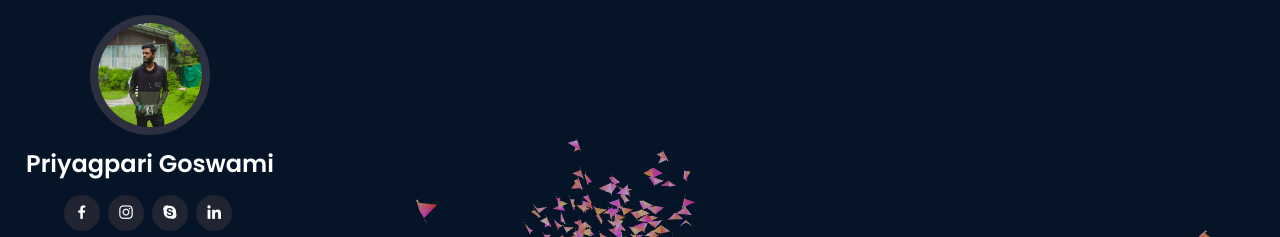
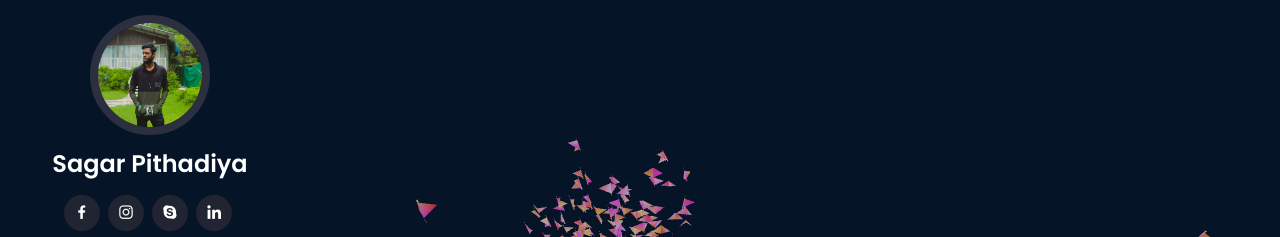
Before and after one commit to sagarpithadiyasp/Sagar-Portfolio, a plain HTML site: page index.html in a window 1280 px wide. Shown: the top 237 px of the page. Drawn offline with nearby package versions, Linux system fonts and the light colour scheme; animation ran at ten frames a second.

Commit message:
Update index.html

```diff
--- a/index.html
+++ b/index.html
@@ -48,7 +48,7 @@
 
       <div class="profile">
         <img src="assets/img/profile-img.jpg" alt="" class="img-fluid rounded-circle">
-        <h1 class="text-light"><a href="#">Priyagpari Goswami</a></h1>
+        <h1 class="text-light"><a href="#">Sagar Pithadiya</a></h1>
         <div class="social-links mt-3 text-center">
           <a href="https://www.facebook.com/priyagpari.goswami" class="facebook" target="_blank"><i class="bx bxl-facebook"></i></a>
           <a href="https://www.instagram.com/priyagpari007/" class="instagram" target="_blank"><i class="bx bxl-instagram"></i></a>
```
